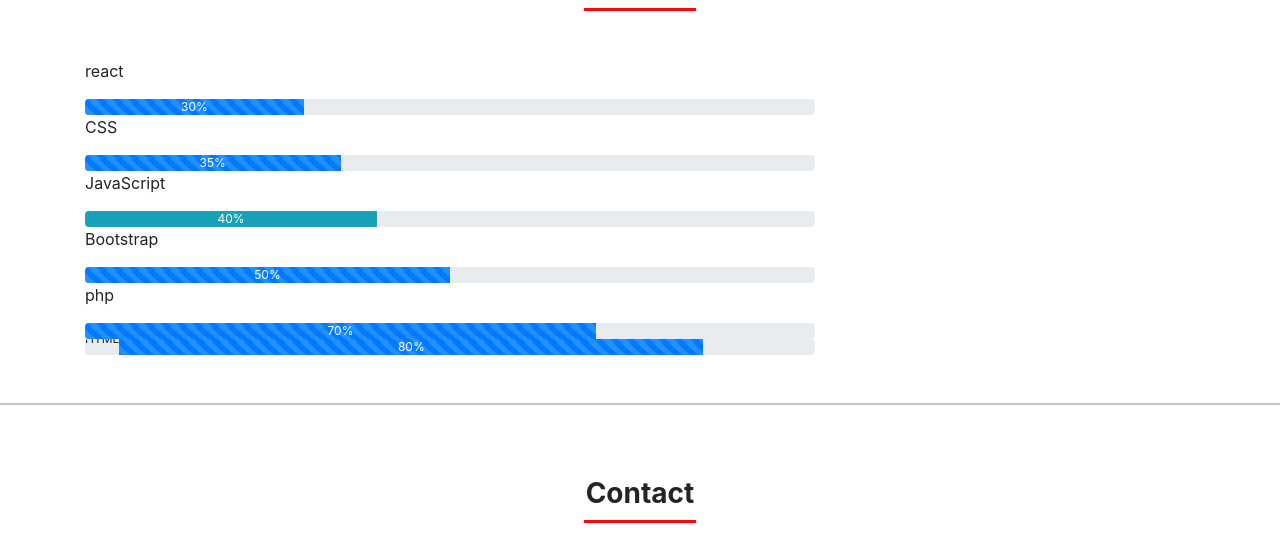
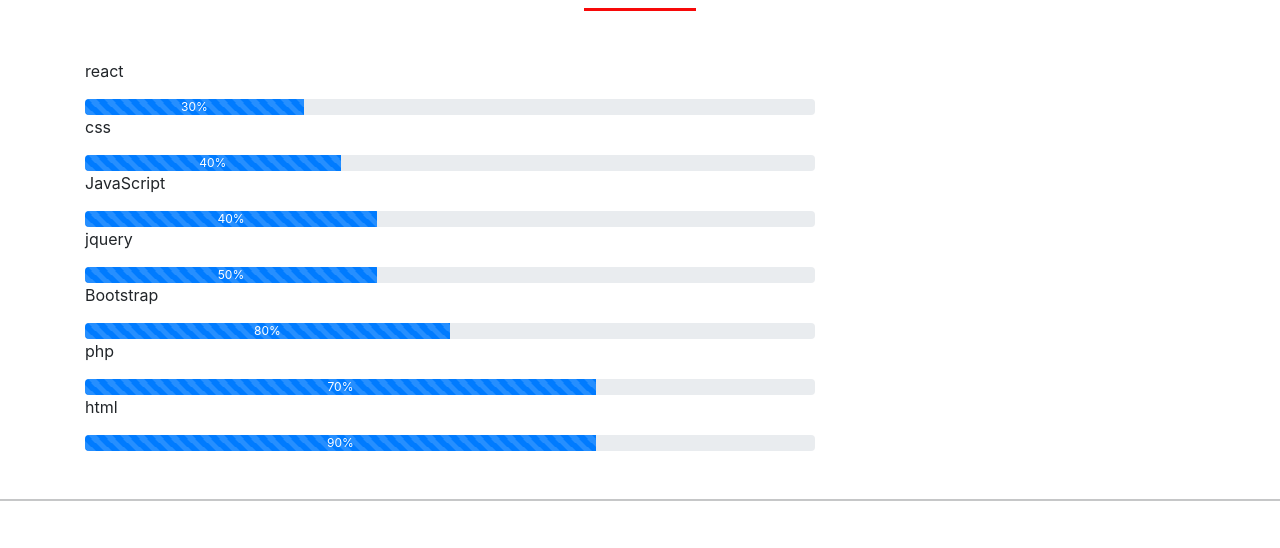
Before and after one commit to Mushtaque-Ahmed/MushtaqueAhmed, a plain HTML site: page index.html in a window 1280 px wide. Shown: the part 1235-1783 px from the top of the page. Drawn offline with nearby package versions, Linux system fonts and the light colour scheme.

Commit message:
Update index.html

```diff
--- a/index.html
+++ b/index.html
@@ -202,18 +202,25 @@
 
 
           <div class="col-md-8">
-            <p>CSS</p>
+            <p>css</p>
             <div class="progress">
               <div class="progress-bar progress-bar-striped progress-bar-animated" role="progressbar" style="width: 35%;" aria-valuenow="35"
-                aria-valuemin="0" aria-valuemax="100">35%</div>
+                aria-valuemin="0" aria-valuemax="100">40%</div>
             </div>
           </div>
 
           <div class="col-md-8">
             <p>JavaScript</p>
             <div class="progress">
-              <div class="progress-bar bg-info" role="progressbar" style="width: 40%;" aria-valuenow="40"
+              <div class="progress-bar progress-bar-striped progress-bar-animated" role="progressbar" style="width: 40%;" aria-valuenow="40"
                 aria-valuemin="0" aria-valuemax="100">40%</div>
+            </div>
+          </div>
+          <div class="col-md-8">
+            <p>jquery</p>
+            <div class="progress">
+              <div class="progress-bar progress-bar-striped progress-bar-animated" role="progressbar" style="width: 40%;" aria-valuenow="40"
+                aria-valuemin="0" aria-valuemax="100">50%</div>
             </div>
           </div>
 
@@ -221,7 +228,7 @@
             <p>Bootstrap</p>
             <div class="progress">
               <div class="progress-bar progress-bar-striped progress-bar-animated" role="progressbar" style="width: 50%;" aria-valuenow="25"
-                aria-valuemin="0" aria-valuemax="100">50%</div>
+                aria-valuemin="0" aria-valuemax="100">80%</div>
             </div>
           </div>
 
@@ -234,10 +241,10 @@
           </div>
 
           <div class="col-md-8">
+            <p>html</p>
             <div class="progress">
-                <p>HTML</p>
-              <div class="progress-bar progress-bar-striped progress-bar-animated" role="progressbar" style="width: 80%;" aria-valuenow="80"
-                aria-valuemin="0" aria-valuemax="100">80%</div>
+              <div class="progress-bar progress-bar-striped progress-bar-animated" role="progressbar" style="width: 70%;" aria-valuenow="25"
+                aria-valuemin="0" aria-valuemax="100">90%</div>
             </div>
           </div>
 
```
